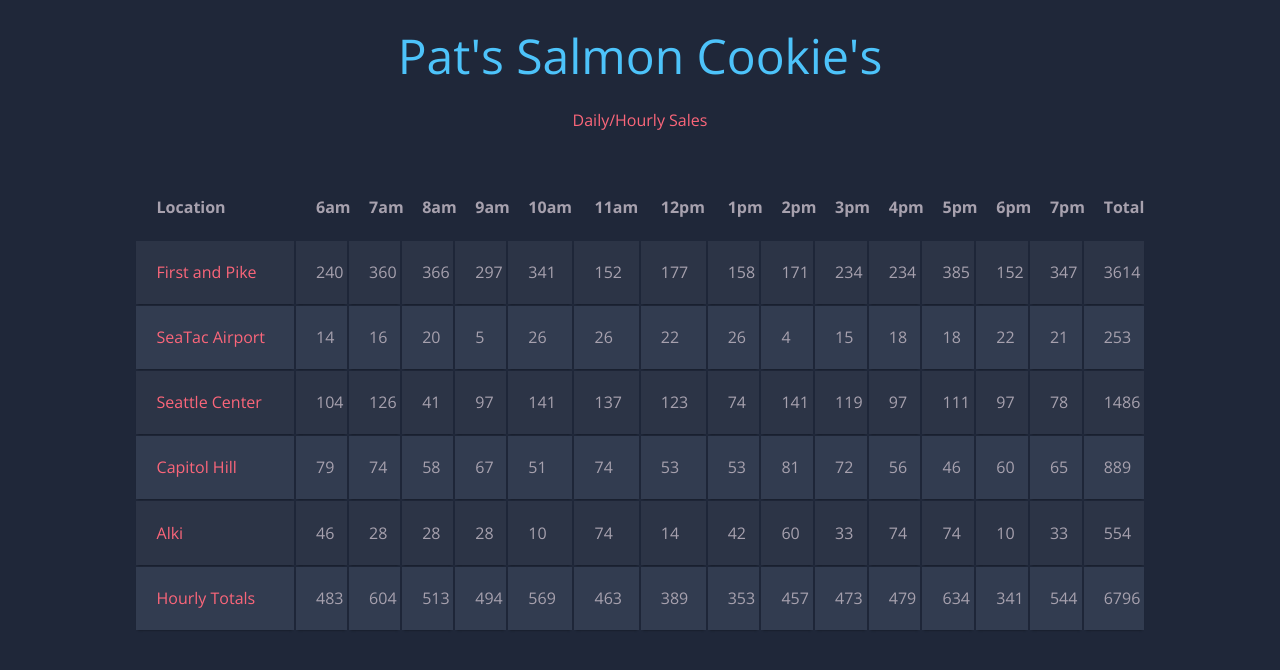
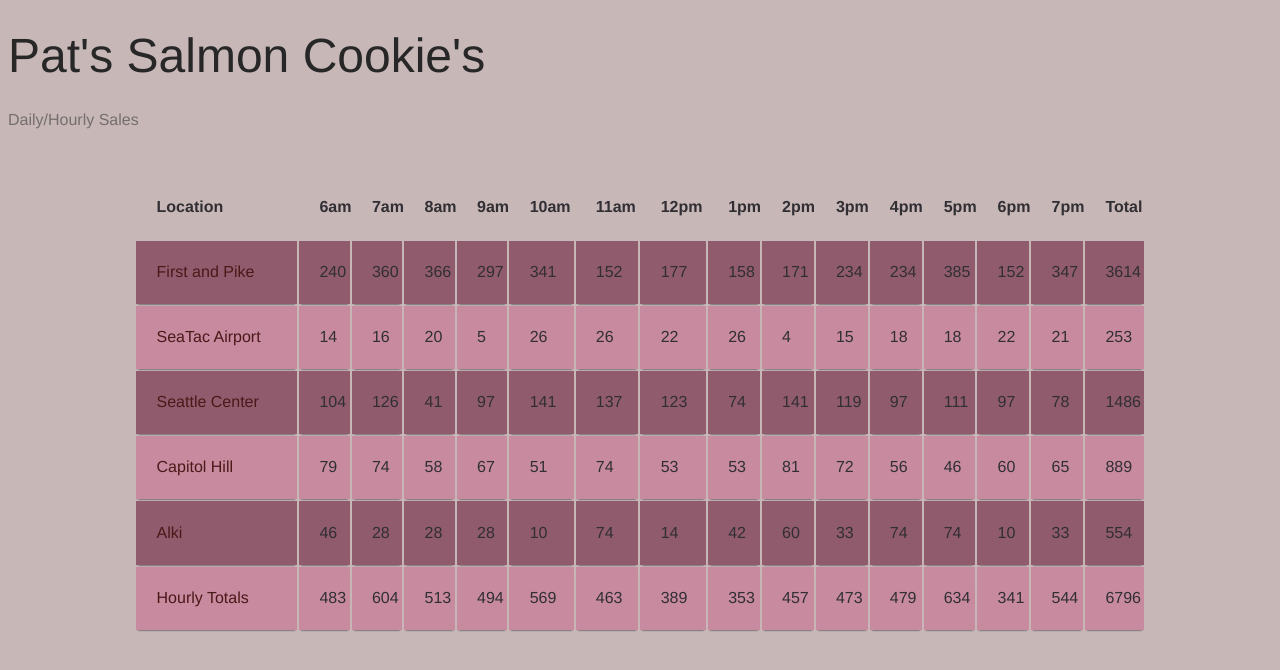
Before and after one commit to TrrLrr/cookie_stand, a plain HTML site: page sales.html in a window 1280 px wide. Drawn offline with nearby package versions, Linux system fonts and the light colour scheme.

Commit message:
wrenching on CSS

```diff
--- a/style.css
+++ b/style.css
@@ -1,30 +1,30 @@
 @charset "UTF-8";
-@import url(https://fonts.googleapis.com/css?family=Open+Sans:300,400,700);
+
 
 body {
-  font-family: 'Open Sans', sans-serif;
+  font-family: helvetica, sans-serif;
   font-weight: 300;
   line-height: 1.42em;
-  color:#A7A1AE;
-  background-color:#1F2739;
+  color:#312f34;
+  background-color:#c7b7b7;
 }
 
 h1 {
   font-size:3em;
   font-weight: 300;
   line-height:1em;
-  text-align: center;
-  color: #4DC3FA;
+  text-align: left;
+  color: #272728;
 }
 
 h2 {
   font-size:1em;
   font-weight: 300;
-  text-align: center;
+  text-align: left;
   display: block;
   line-height:1em;
   padding-bottom: 2em;
-  color: #FB667A;
+  color: #756e6e;
 }
 
 h2 a {
@@ -34,14 +34,14 @@ h2 a {
   text-decoration: none;
 }
 
-.blue { color: #185875; }
+.blue { color: #032332; }
 .yellow { color: #FFF842; }
 
 .container th h1 {
 	  font-weight: bold;
 	  font-size: 1em;
   text-align: left;
-  color: #185875;
+  color: #5c1b1b;
 }
 
 .container td {
@@ -69,19 +69,19 @@ h2 a {
 
 /* Background-color of the odd rows */
 .container tr:nth-child(odd) {
-	  background-color: #323C50;
+	  background-color: #c78a9e;
 }
 
 /* Background-color of the even rows */
 .container tr:nth-child(even) {
-	  background-color: #2C3446;
+	  background-color: #905b6c;
 }
 
 .container th {
-	  background-color: #1F2739;
+	  background-color: #c7b7b7;
 }
 
-.container td:first-child { color: #FB667A; }
+.container td:first-child { color: #4a1919; }
 
 .container tr:hover {
    background-color: #464A52;
@@ -91,11 +91,11 @@ h2 a {
 }
 
 .container td:hover {
-  background-color: #FFF842;
-  color: #403E10;
+  background-color: #4db0f7;
+  color: #16657a;
   font-weight: bold;
 
-  box-shadow: #7F7C21 -1px 1px, #7F7C21 -2px 2px, #7F7C21 -3px 3px, #7F7C21 -4px 4px, #7F7C21 -5px 5px, #7F7C21 -6px 6px;
+  box-shadow: #233a66 -1px 1px, #233a66 -2px 2px, #233a66 -3px 3px, #233a66 -4px 4px, #233a66 -5px 5px, #233a66 -6px 6px;
   transform: translate3d(6px, -6px, 0);
 
   transition-delay: 0s;
```
